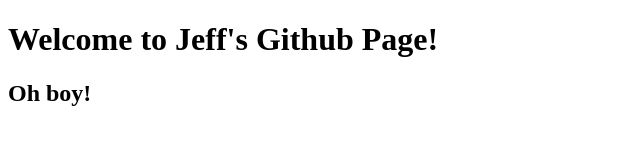
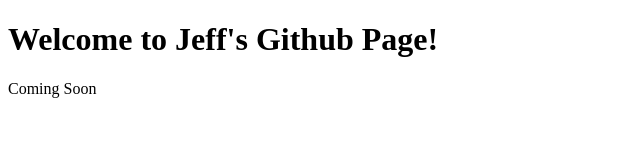
Before and after one commit to Jeff-Lawlis/Jeff-Lawlis.github.io, a plain HTML site: page index.html in a window 1280 px wide. Shown: the full height of the page, 0-640 px from the left. Drawn offline with Linux system fonts and the light colour scheme.

Commit message:
changed content

```diff
--- a/index.html
+++ b/index.html
@@ -8,7 +8,8 @@
 </head>
 <body>
     <h1>Welcome to Jeff's Github Page!</h1>
-
-    <h2>Oh boy!</h2>
+    <section>
+        <p>Coming Soon</p>
+    </section>
 </body>
 </html>
```
